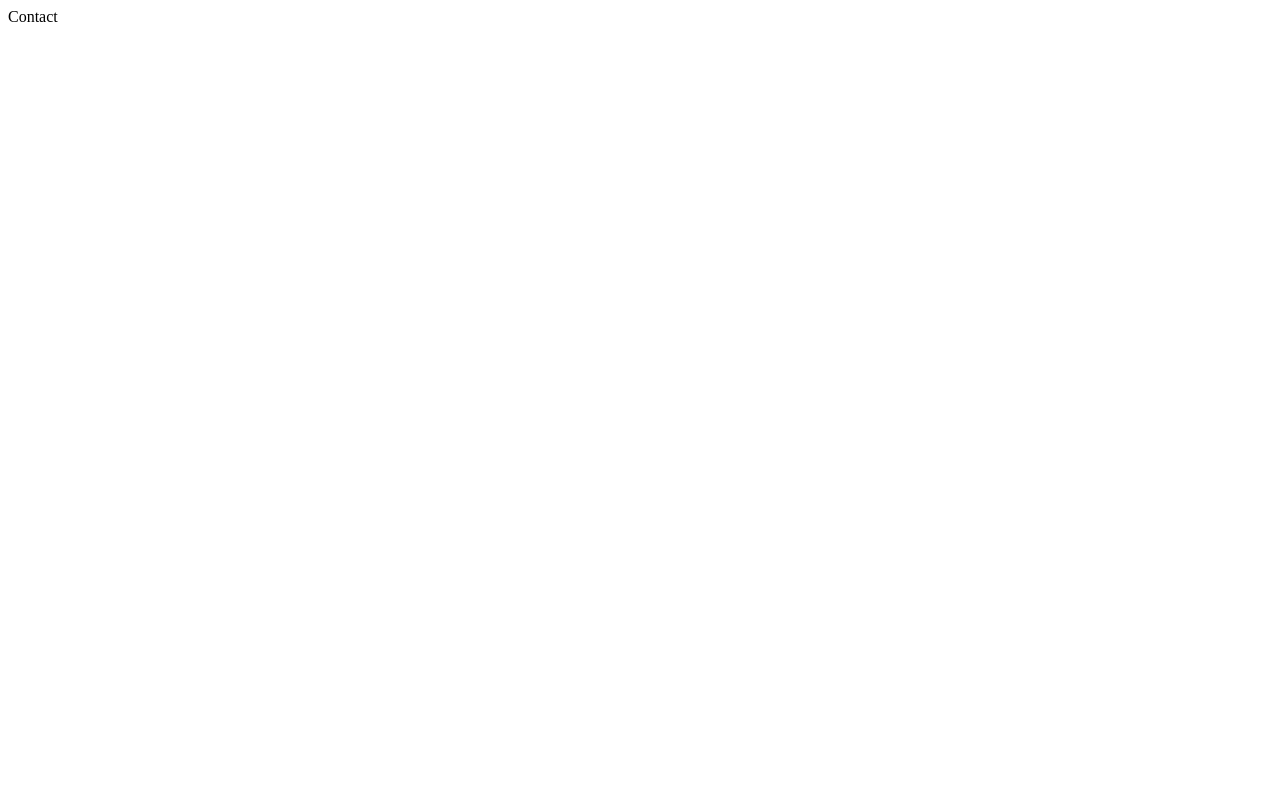
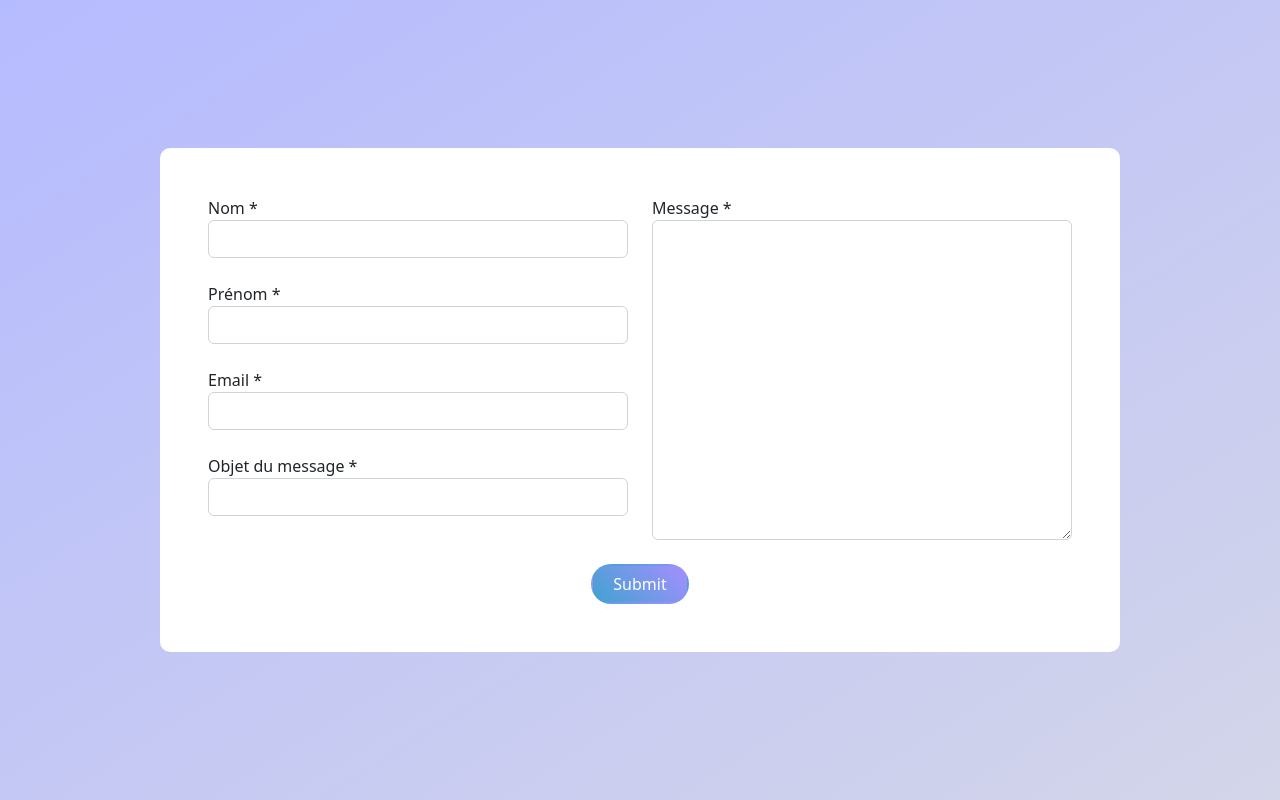
Before and after one commit to AristideEXE/aristideproriol, a plain HTML site: page contact/index.html in a window 1280 px wide. Drawn offline with Linux system fonts and the light colour scheme.

Commit message:
Ajoute le formulaire de contact

```diff
--- a/contact/index.html
+++ b/contact/index.html
@@ -1 +1,52 @@
-<p>Contact</p>
+<!DOCTYPE html>
+<html lang="fr">
+<head>
+    <meta charset="UTF-8">
+    <meta http-equiv="X-UA-Compatible" content="IE=edge">
+    <meta name="viewport" content="width=device-width, initial-scale=1.0">
+
+    <link href="/include/bootstrap/css/bootstrap.css" rel="stylesheet"/>
+    <script src="/include/bootstrap/js/bootstrap.js" defer></script>
+
+    <link href="/include/style.css" rel="stylesheet"/>
+
+    <title>Contact</title>
+</head>
+<body>
+    <div class="contact d-flex align-items-center w-100">
+        <div class="formulaire w-75 bg-white h-md-75 mx-auto d-flex align-items-center">
+            <form class="p-5 w-100" method="post">
+                <div class="row pb-5">
+                    <div class="col-md">
+                        <div class="form-group">
+                            <label>Nom *</label>
+                            <input class="form-control" type="text" name="nom" required />
+                        </div>
+                        <br/>
+                        <div class="form-group">
+                            <label>Prénom *</label>
+                            <input class="form-control" type="text" name="prenom" required/>
+                        </div>
+                        <br/>
+                        <div class="form-group">
+                            <label>Email *</label>
+                            <input class="form-control" type="email" name="mail" required/>
+                        </div>
+                        <br/>
+                        <div class="form-group">
+                            <label>Objet du message *</label>
+                            <input class="form-control" type="text" name="objet" required/>
+                        </div>
+                    </div>
+
+                    <div class="col-md pt-4 pt-md-0">
+                        <label>Message *</label>
+                        <textarea required class="form-control h-100"></textarea>
+                    </div>
+                </div>
+                <input type="submit" name="submit" class="btn btn-bleu mx-auto d-block"/>
+            </form>
+        </div>
+    </div>
+</body>
+</html>
--- a/include/style.css
+++ b/include/style.css
@@ -9,9 +9,9 @@ html {
     scroll-behavior: smooth;
 }
 
-::-webkit-scrollbar-track{
-    /* border : solid 1px black */
-}
+/* ::-webkit-scrollbar-track{
+    border : solid 1px black
+} */
 
 ::-webkit-scrollbar {
     width: 10px;
@@ -77,3 +77,24 @@ header ul li a{
 .btn-bleu:hover{
     border-color: black;
 }
+
+.carousel-item img{
+    border-radius: 10px;
+    height: 600px;
+    width: 100%;
+    object-fit: cover;
+}
+
+.contact{
+    background: linear-gradient(to bottom right, #b5bbff, #d3d5e9);
+    position: fixed;
+    left: 0;
+    top: 0;
+    height: 100%;
+    /* height: 100vh; */
+    width: 100%;
+}
+
+.formulaire{
+    border-radius: 10px;
+}
```
Also changed, not shown: index.html (+52 -1 lines), ressources/pexels-photo-747964.webp (added).
